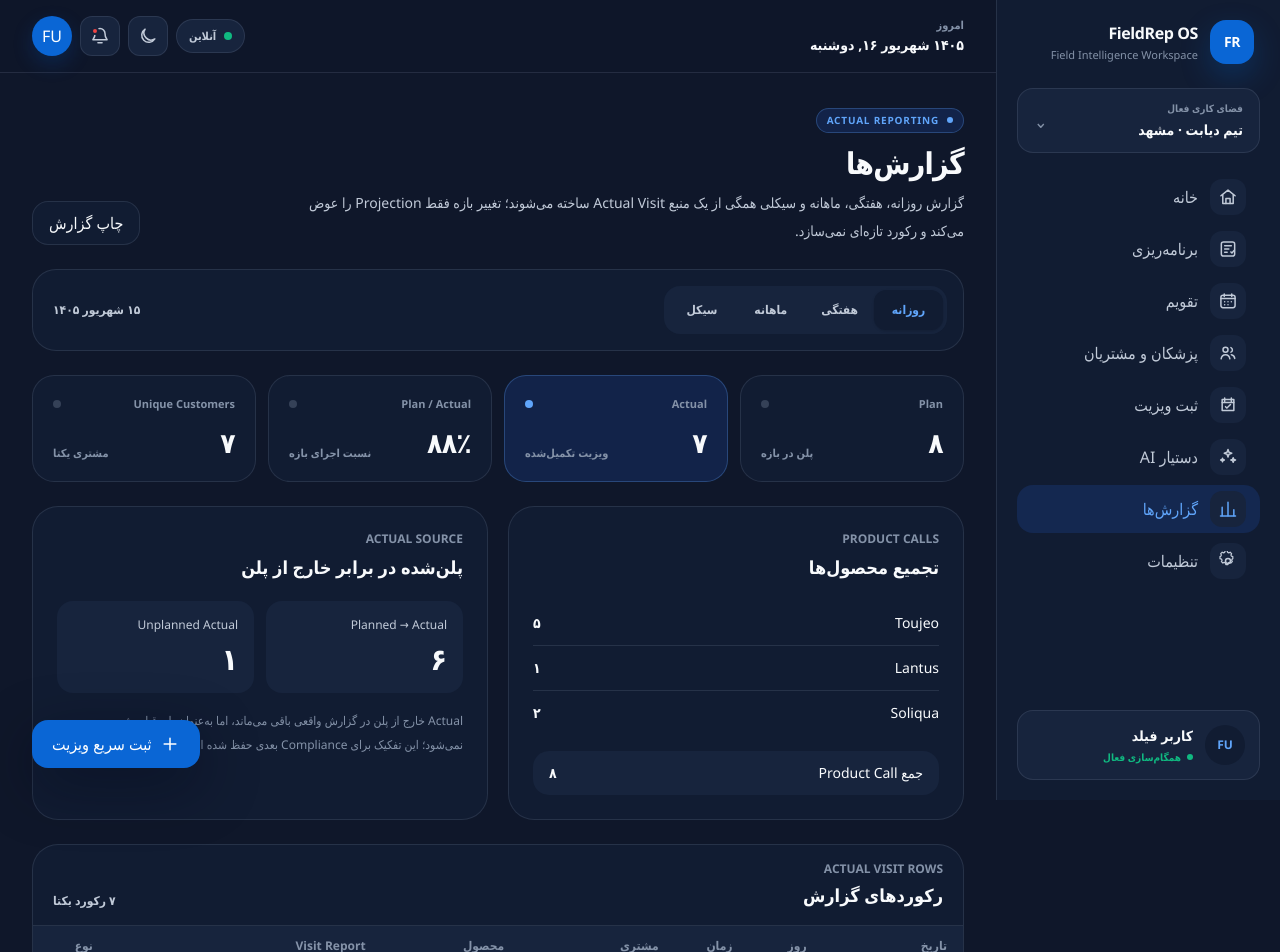
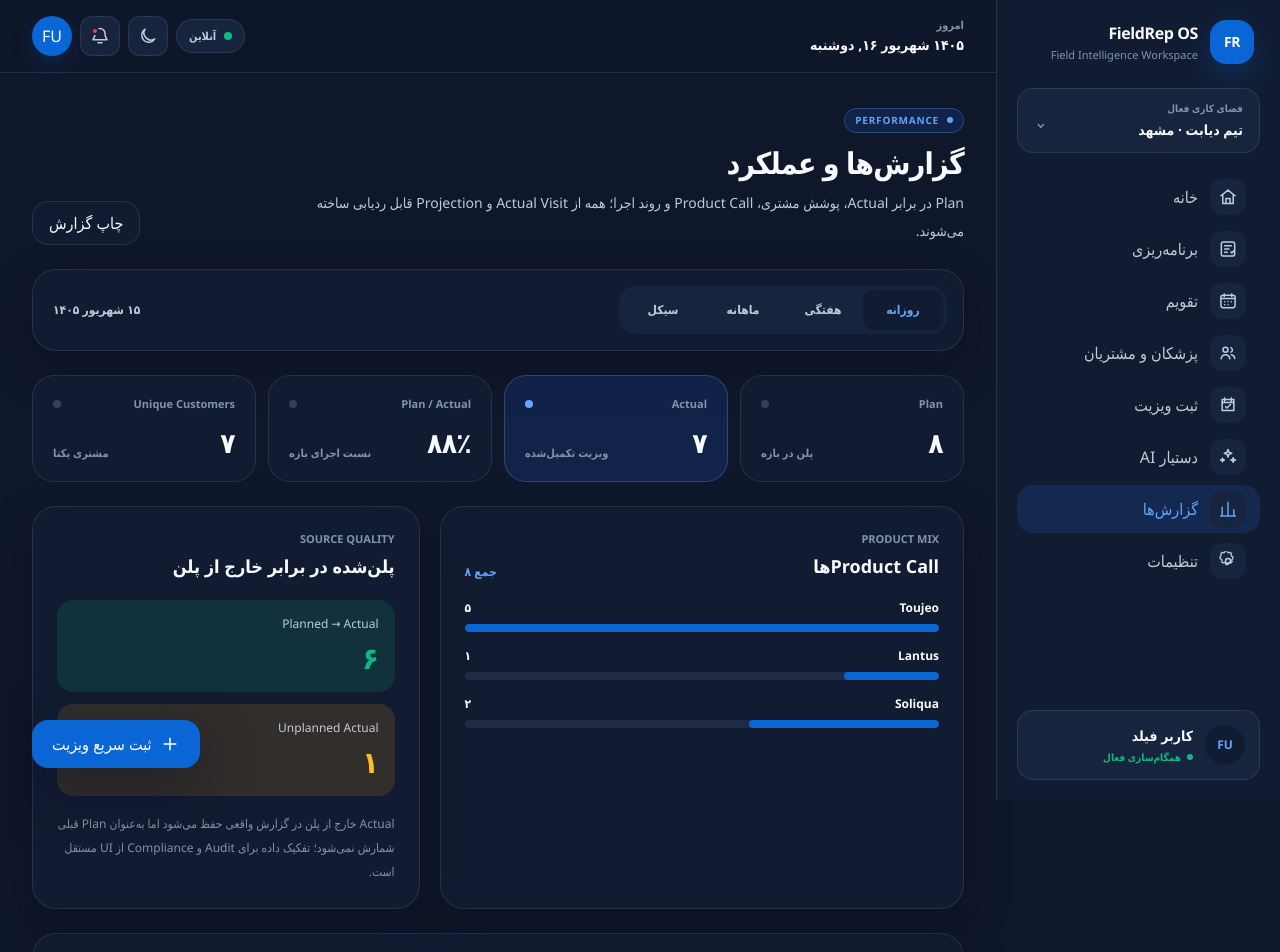
Before and after one commit to abbaselotfi/fieldrep-os, a React (Vite) app in the folder apps/web/: page /reports in a window 1280 px wide. Shown: the top 952 px of the page. Built offline with nearby package versions, Linux system fonts and the light colour scheme.

Commit message:
UI: modernize performance reporting views

```diff
--- a/apps/web/src/pages/ReportsPage.tsx
+++ b/apps/web/src/pages/ReportsPage.tsx
@@ -24,20 +24,21 @@ export function ReportsPage() {
   const completionLabel = report.completionPercent === null
     ? '—'
     : `${Math.round(report.completionPercent).toLocaleString('fa-IR')}٪`
+  const maxProductCalls = Math.max(1, ...report.byProduct.map((product) => product.callCount))
 
   return (
     <section className="space-y-6">
       <PageHeader
-        eyebrow="ACTUAL REPORTING"
-        title="گزارش‌ها"
-        description="گزارش روزانه، هفتگی، ماهانه و سیکلی همگی از یک منبع Actual Visit ساخته می‌شوند؛ تغییر بازه فقط Projection را عوض می‌کند و رکورد تازه‌ای نمی‌سازد."
+        eyebrow="PERFORMANCE"
+        title="گزارش‌ها و عملکرد"
+        description="Plan در برابر Actual، پوشش مشتری، Product Call و روند اجرا؛ همه از Actual Visit و Projection قابل ردیابی ساخته می‌شوند."
         actions={
-          <button type="button" onClick={() => window.print()} className="min-h-11 rounded-2xl border border-[var(--border-subtle)] bg-white px-4 text-sm font-bold">چاپ گزارش</button>
+          <button type="button" onClick={() => window.print()} className="min-h-11 rounded-2xl border border-[var(--border-subtle)] bg-[var(--surface-raised)] px-4 text-sm font-bold">چاپ گزارش</button>
         }
       />
 
-      <div className="flex flex-col gap-3 rounded-[24px] border border-[var(--border-subtle)] bg-white p-3 sm:flex-row sm:items-center sm:justify-between sm:p-4">
-        <div className="inline-grid grid-cols-4 rounded-2xl bg-[var(--surface-soft)] p-1 text-xs font-bold">
+      <article className="app-card flex flex-col gap-3 p-3 sm:flex-row sm:items-center sm:justify-between sm:p-4">
+        <div className="no-scrollbar inline-flex overflow-x-auto rounded-2xl bg-[var(--surface-soft)] p-1 text-xs font-bold">
           {reportPeriods.map((item) => (
             <button
               key={item.key}
@@ -45,9 +46,9 @@ export function ReportsPage() {
               aria-pressed={period === item.key}
               onClick={() => setPeriod(item.key)}
               className={[
-                'min-h-10 rounded-xl px-3 sm:px-4',
+                'min-h-10 min-w-20 rounded-xl px-3 transition-colors sm:px-4',
                 period === item.key
-                  ? 'bg-white text-[var(--accent-strong)] shadow-sm'
+                  ? 'bg-[var(--surface-raised)] text-[var(--accent-strong)] shadow-sm'
                   : 'text-[var(--text-secondary)]',
               ].join(' ')}
             >
@@ -59,7 +60,7 @@ export function ReportsPage() {
           {formatPreviewReportDate(report.from)}
           {report.from === report.to ? '' : ` تا ${formatPreviewReportDate(report.to)}`}
         </p>
-      </div>
+      </article>
 
       <div className="grid gap-3 sm:grid-cols-2 xl:grid-cols-4">
         <MetricCard label="Plan" value={report.planned.toLocaleString('fa-IR')} detail="پلن در بازه" />
@@ -68,46 +69,48 @@ export function ReportsPage() {
         <MetricCard label="Unique Customers" value={report.uniqueCustomers.toLocaleString('fa-IR')} detail="مشتری یکتا" />
       </div>
 
-      <div className="grid gap-5 xl:grid-cols-2">
-        <article className="rounded-[26px] border border-[var(--border-subtle)] bg-white p-5 sm:p-6">
-          <p className="text-xs font-bold text-[var(--text-tertiary)]">PRODUCT CALLS</p>
-          <h2 className="mt-1.5 text-lg font-black">تجمیع محصول‌ها</h2>
-          <div className="mt-5 divide-y divide-[var(--border-subtle)]">
-            {report.byProduct.map((product) => (
-              <div key={product.productId} className="flex items-center justify-between py-3 text-sm">
-                <span>{product.name}</span>
-                <strong>{product.callCount.toLocaleString('fa-IR')}</strong>
-              </div>
-            ))}
+      <div className="grid gap-5 xl:grid-cols-[minmax(0,1.15fr)_minmax(320px,.85fr)]">
+        <article className="app-card p-5 sm:p-6">
+          <div className="flex items-end justify-between gap-3">
+            <div>
+              <p className="text-[11px] font-bold text-[var(--text-tertiary)]">PRODUCT MIX</p>
+              <h2 className="mt-1 text-lg font-black">Product Callها</h2>
+            </div>
+            <span className="text-xs font-black text-[var(--accent-strong)]">جمع {report.totalProductCalls.toLocaleString('fa-IR')}</span>
           </div>
-          <div className="mt-4 flex justify-between rounded-2xl bg-[var(--surface-soft)] px-4 py-3 text-sm">
-            <span>جمع Product Call</span>
-            <strong>{report.totalProductCalls.toLocaleString('fa-IR')}</strong>
+          <div className="mt-5 space-y-4">
+            {report.byProduct.map((product) => {
+              const width = Math.max(6, Math.round((product.callCount / maxProductCalls) * 100))
+              return (
+                <div key={product.productId}>
+                  <div className="flex items-center justify-between gap-3 text-xs"><span className="font-bold">{product.name}</span><strong>{product.callCount.toLocaleString('fa-IR')}</strong></div>
+                  <div className="mt-2 h-2 overflow-hidden rounded-full bg-[var(--surface-muted)]"><div className="h-full rounded-full bg-[var(--accent)]" style={{ width: `${width}%` }} /></div>
+                </div>
+              )
+            })}
           </div>
         </article>
 
-        <article className="rounded-[26px] border border-[var(--border-subtle)] bg-white p-5 sm:p-6">
-          <p className="text-xs font-bold text-[var(--text-tertiary)]">ACTUAL SOURCE</p>
-          <h2 className="mt-1.5 text-lg font-black">پلن‌شده در برابر خارج از پلن</h2>
-          <div className="mt-5 grid gap-3 sm:grid-cols-2">
-            <div className="rounded-2xl bg-[var(--surface-soft)] p-4">
+        <article className="app-card p-5 sm:p-6">
+          <p className="text-[11px] font-bold text-[var(--text-tertiary)]">SOURCE QUALITY</p>
+          <h2 className="mt-1 text-lg font-black">پلن‌شده در برابر خارج از پلن</h2>
+          <div className="mt-5 grid gap-3 sm:grid-cols-2 xl:grid-cols-1 2xl:grid-cols-2">
+            <div className="rounded-2xl bg-[var(--success-soft)] p-4">
               <p className="text-xs text-[var(--text-secondary)]">Planned → Actual</p>
-              <strong className="mt-2 block text-3xl font-black">{report.plannedActuals.toLocaleString('fa-IR')}</strong>
+              <strong className="mt-2 block text-3xl font-black text-[var(--success)]">{report.plannedActuals.toLocaleString('fa-IR')}</strong>
             </div>
-            <div className="rounded-2xl bg-[var(--surface-soft)] p-4">
+            <div className="rounded-2xl bg-[var(--warning-soft)] p-4">
               <p className="text-xs text-[var(--text-secondary)]">Unplanned Actual</p>
-              <strong className="mt-2 block text-3xl font-black">{report.unplannedActuals.toLocaleString('fa-IR')}</strong>
+              <strong className="mt-2 block text-3xl font-black text-[var(--warning-strong)]">{report.unplannedActuals.toLocaleString('fa-IR')}</strong>
             </div>
           </div>
-          <p className="mt-4 text-xs leading-6 text-[var(--text-tertiary)]">
-            Actual خارج از پلن در گزارش واقعی باقی می‌ماند، اما به‌عنوان پلن قبلی شمرده نمی‌شود؛ این تفکیک برای Compliance بعدی حفظ شده است.
-          </p>
+          <p className="mt-4 text-xs leading-6 text-[var(--text-tertiary)]">Actual خارج از پلن در گزارش واقعی حفظ می‌شود اما به‌عنوان Plan قبلی شمارش نمی‌شود؛ تفکیک داده برای Audit و Compliance از UI مستقل است.</p>
         </article>
       </div>
 
-      <article className="overflow-hidden rounded-[26px] border border-[var(--border-subtle)] bg-white">
+      <article className="app-card overflow-hidden">
         <div className="border-b border-[var(--border-subtle)] px-4 py-4 sm:px-5">
-          <p className="text-xs font-bold text-[var(--text-tertiary)]">ACTUAL VISIT ROWS</p>
+          <p className="text-[11px] font-bold text-[var(--text-tertiary)]">ACTUAL VISITS</p>
           <div className="mt-1 flex flex-wrap items-end justify-between gap-2">
             <h2 className="text-lg font-black">رکوردهای گزارش</h2>
             <span className="text-xs font-bold text-[var(--text-secondary)]">{report.visits.length.toLocaleString('fa-IR')} رکورد یکتا</span>
@@ -117,8 +120,8 @@ export function ReportsPage() {
         {report.visits.length === 0 ? (
           <div className="px-5 py-12 text-center text-sm text-[var(--text-tertiary)]">در این بازه Actual Visit ثبت نشده است.</div>
         ) : (
-          <div className="overflow-x-auto">
-            <table className="min-w-[980px] w-full border-collapse text-right text-xs">
+          <div className="thin-scrollbar overflow-x-auto">
+            <table className="w-full min-w-[980px] border-collapse text-right text-xs">
               <thead className="bg-[var(--surface-soft)] text-[var(--text-tertiary)]">
                 <tr>
                   <th className="px-4 py-3 font-black">تاریخ</th>
@@ -132,7 +135,7 @@ export function ReportsPage() {
               </thead>
               <tbody className="divide-y divide-[var(--border-subtle)]">
                 {report.visits.map((visit) => (
-                  <tr key={visit.id}>
+                  <tr key={visit.id} className="transition-colors hover:bg-[var(--surface-soft)]">
                     <td className="whitespace-nowrap px-4 py-3 font-bold">{formatPreviewReportDate(visit.visitDate)}</td>
                     <td className="whitespace-nowrap px-4 py-3">{formatPreviewReportWeekday(visit.visitDate)}</td>
                     <td dir="ltr" className="whitespace-nowrap px-4 py-3 font-bold">{visit.time}</td>
@@ -144,7 +147,7 @@ export function ReportsPage() {
                         'rounded-full px-2.5 py-1 text-[10px] font-black',
                         visit.source === 'planned'
                           ? 'bg-[var(--success-soft)] text-[var(--success)]'
-                          : 'bg-amber-50 text-amber-800',
+                          : 'bg-[var(--warning-soft)] text-[var(--warning-strong)]',
                       ].join(' ')}>
                         {visit.source === 'planned' ? 'Planned' : 'Unplanned'}
                       </span>
@@ -157,9 +160,7 @@ export function ReportsPage() {
         )}
       </article>
 
-      <p className="px-1 text-[11px] leading-6 text-[var(--text-tertiary)]">
-        Preview از داده ساختگی استفاده می‌کند. در Runtime واقعی همین Projection روی `/visits` و Counterهای owner-scoped اجرا می‌شود؛ Daily/Weekly/Monthly رکورد مستقل تولید نمی‌کنند.
-      </p>
+      <p className="px-1 text-[11px] leading-6 text-[var(--text-tertiary)]">Preview از داده ساختگی استفاده می‌کند. در Runtime واقعی همین Projection روی `/visits` و Counterهای owner-scoped اجرا می‌شود و Daily/Weekly/Monthly رکورد مستقل تولید نمی‌کنند.</p>
     </section>
   )
 }
```
